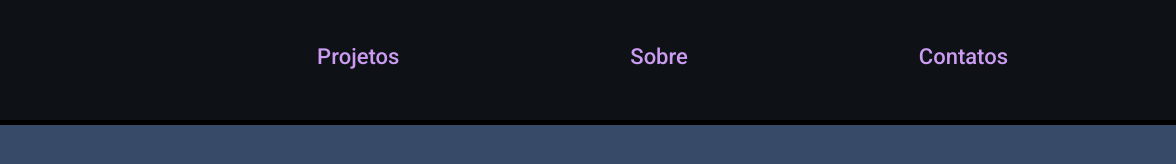
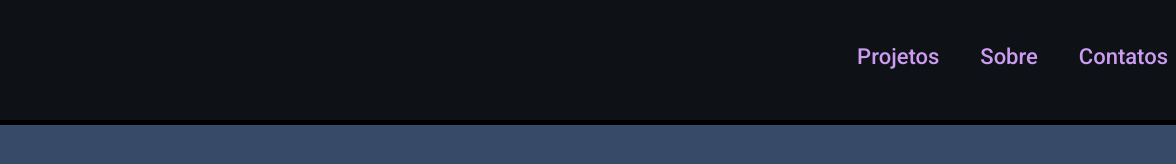
Before and after one commit to YuriSilv/projeto-site, a plain HTML site: page index.html in a window 1280 px wide. Shown: the full height of the page, 104-1280 px from the left. Drawn offline with Linux system fonts and the light colour scheme.

Commit message:
fix Grid

```diff
--- a/Codigos/Timer.js
+++ b/Codigos/Timer.js
@@ -16,7 +16,7 @@ function colorTheme()
             document.getElementsByTagName("a")[index].style.color = "#F3A712"
         }
 
-    }else if (hour >= 18) {
+    }else if (hour >= 18 || hour >= 0 && hour <= 6) {
         header.style.backgroundColor = "#0E1116"
         document.body.style.backgroundColor = "#374A67"
 
--- a/estilos/style.css
+++ b/estilos/style.css
@@ -32,8 +32,8 @@ a
     font-size: 22px;
     text-decoration: none;
     padding: 6px 8px;
-    margin-left: 50px;
-    margin-right: 160px;
+    justify-content: space-between;
+    margin-left: 20px;
     margin-top: 28px;
     transition: transform 100ms linear;
 }
```
